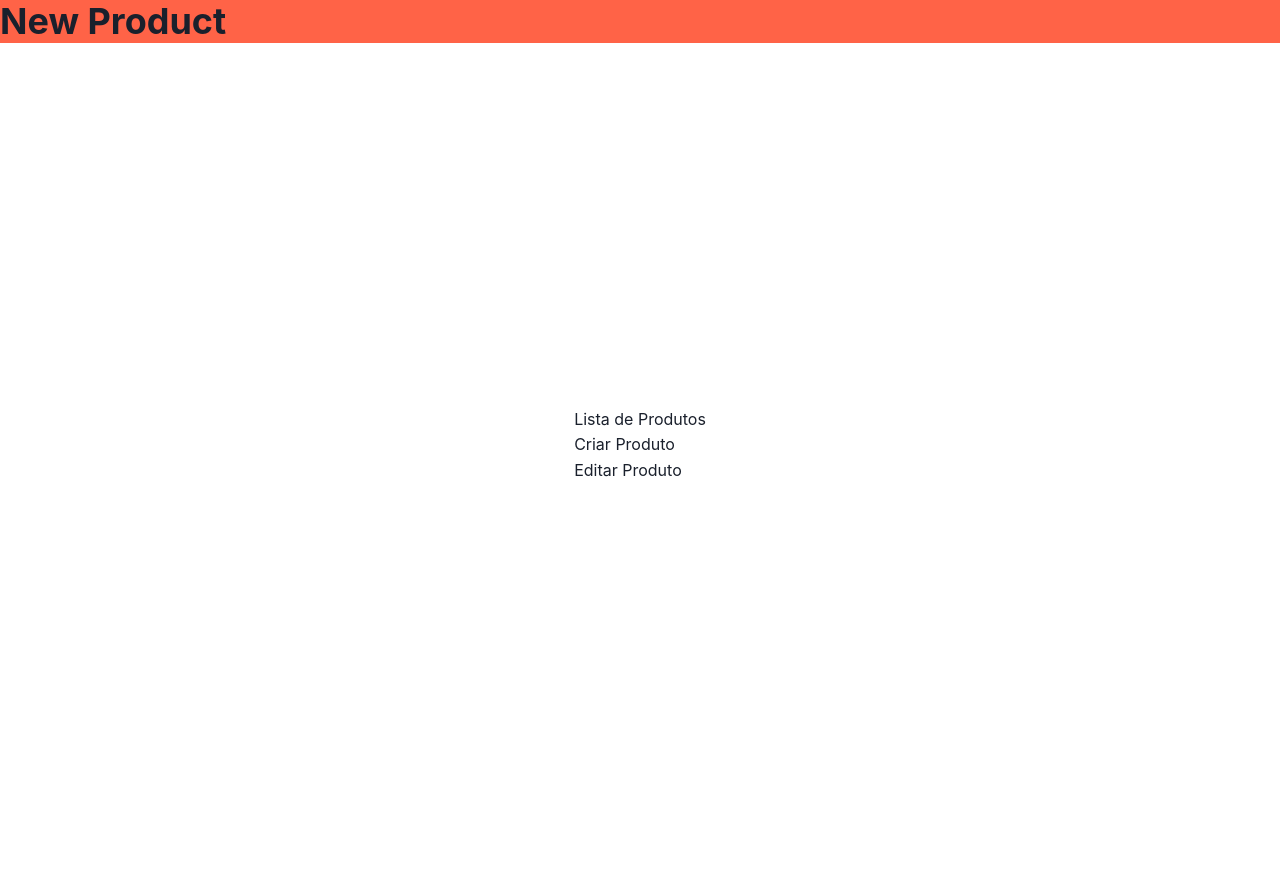
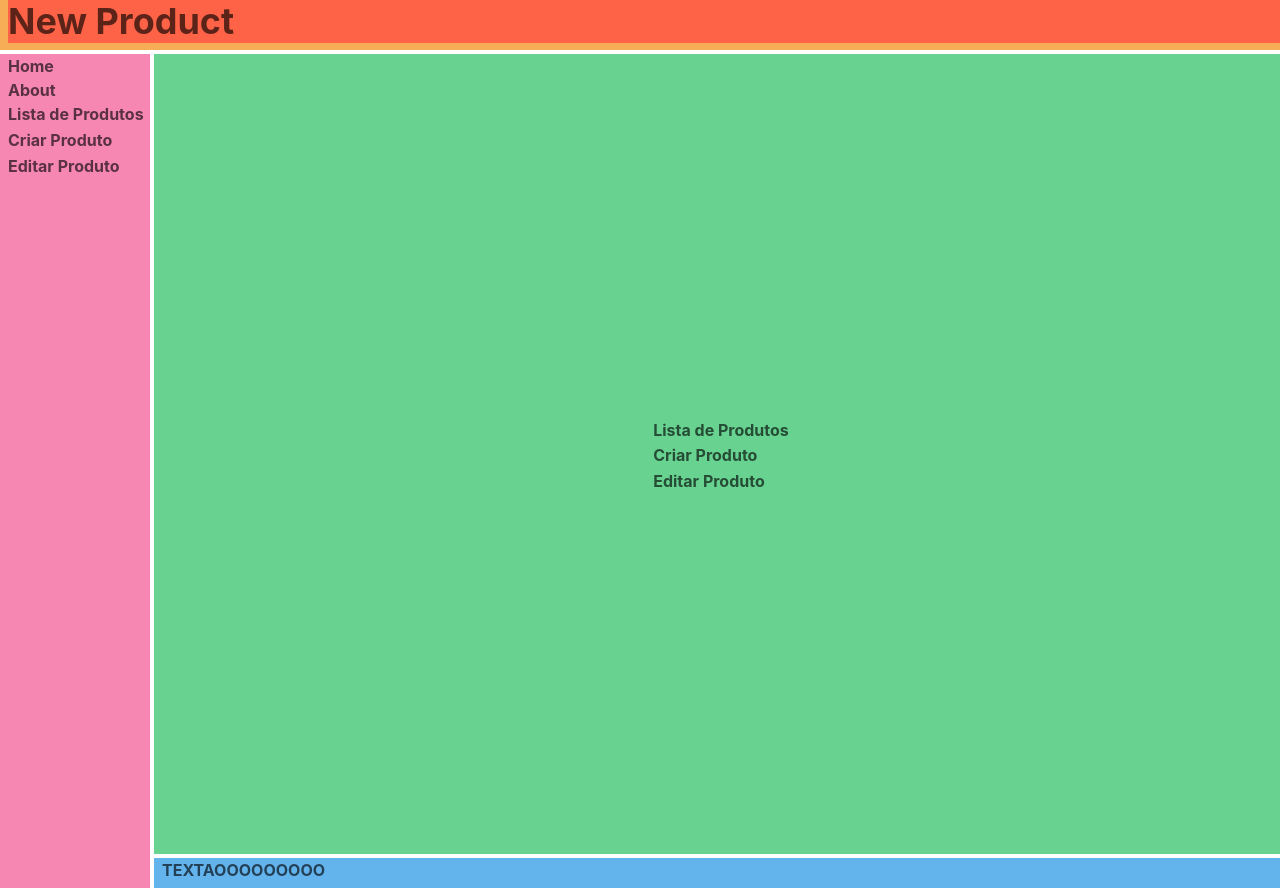
Before and after one commit to ZanellaIgor/teste_front, a React (Create React App) app: page / in a window 1280 px wide. Before the commit the page ends 843 px from the top, so only its background shows below. Built offline with nearby package versions, Linux system fonts and the light colour scheme.

Commit message:
initchakraui

```diff
--- a/package.json
+++ b/package.json
@@ -3,6 +3,7 @@
   "version": "0.1.0",
   "private": true,
   "dependencies": {
+    "@chakra-ui/icons": "^2.0.17",
     "@chakra-ui/react": "^2.5.4",
     "@emotion/react": "^11.10.6",
     "@emotion/styled": "^11.10.6",
--- a/src/App.js
+++ b/src/App.js
@@ -1,5 +1,6 @@
 
-import { BrowserRouter, Route, Routes } from 'react-router-dom';
+
+
 import './App.css';
 
 import ProductRoutes from './pages/Routes/ProductRoutes';
@@ -9,7 +10,8 @@ function App() {
   return (
     <div className="App">
 
-     <ProductRoutes/>
+        <ProductRoutes />
+
 
     </div>
   );
--- a/src/pages/CreateProduct/CreateProduct.js
+++ b/src/pages/CreateProduct/CreateProduct.js
@@ -1,11 +1,12 @@
 import React from 'react'
 import axios from 'axios'
 import InputProduct from '../components/InputProduct'
+import { Heading } from '@chakra-ui/react'
 
 const CreateProduct = () => {
     const text = "Enviar"
 
-    function handleClickCreate({produto}){
+    function handleClickCreate({ produto }) {
         console.log(produto)
         // axios.post(url, produto)
         //   .then(response => {
@@ -15,13 +16,17 @@ const CreateProduct = () => {
         //   .catch(error => console.log(error))
     }
     return (
+        <>
 
-        <div>
-            <h3>Crie seu produto:</h3>
+            <Heading>Crie seu produto:</Heading>
             <InputProduct
                 text={text}
-            handleClick={handleClickCreate}/>
-        </div>
+                handleClick={handleClickCreate}
+
+            />
+        </>
+
+
     )
 }
 
--- a/src/pages/EditProduct/EditProduct.js
+++ b/src/pages/EditProduct/EditProduct.js
@@ -2,6 +2,7 @@ import React, { useEffect } from 'react'
 import InputProduct from '../components/InputProduct'
 import { useParams } from 'react-router-dom';
 import axios from 'axios';
+import { Heading } from '@chakra-ui/react';
 
 
 const EditProduct = () => {
@@ -24,14 +25,15 @@ const EditProduct = () => {
     }, [id])
 
     return (
-        <div>
-            <h3>Edite o Produto:</h3>
+        <>
+
+            <Heading>Edite o Produto:</Heading>
             <InputProduct
                 text={text}
                 evento={handleClick}
 
                />
-        </div>
+        </>
     )
 }
 
--- a/src/pages/RenderListProduct/RenderListProduct.js
+++ b/src/pages/RenderListProduct/RenderListProduct.js
@@ -1,8 +1,23 @@
+import {
+    Table,
+    Thead,
+    Tbody,
+    Tfoot,
+    Tr,
+    Th,
+    Td,
+    TableCaption,
+    TableContainer,
+    Input,
+    FormControl,
+    Flex,
+    FormLabel,
+    Heading
+} from '@chakra-ui/react'
 
 import React, { useEffect, useState } from "react";
 import axios from "axios";
 
-import styles from "./RenderListProduct.module.css"
 
 //icons
 import { BsFillGridFill } from 'react-icons/bs';
@@ -17,7 +32,7 @@ const RenderListProduct = () => {
     const [ref, setRef] = useState("");
     const [fab, setFab] = useState("");
 
-    const baseURL = "https://windelweb.windel.com.br:3000/teste-front"
+    const baseURL = "https://homologacao.windel.com.br:3000/teste-front"
 
     useEffect(() => {
         axios.get(baseURL)
@@ -35,7 +50,7 @@ const RenderListProduct = () => {
         if (window.confirm('Tem certeza que deseja deletar este Produto?')) {
             console.log(baseURL)
             axios.delete(`${baseURL}/${id}`)
-                .then(response => {
+                .Then(response => {
                     console.log(response.data)
                 })
                 .catch(error => console.log(error))
@@ -47,7 +62,7 @@ const RenderListProduct = () => {
         alert("Função não habilitada")
 
         axios.patch(`${baseURL}/${id}`, produtos)
-            .then(response => {
+            .Then(response => {
                 console.log(response)
             })
             .catch(error => {
@@ -57,49 +72,59 @@ const RenderListProduct = () => {
 
     return (
         <>
-            <div>
-                <label>
-                    Descrição:
-                    <input type="text" value={desc} onChange={(e) => setDesc(e.target.value)} />
-                </label>
-                <label>
-                    Referência:
-                    <input type="text" value={ref} onChange={(e) => setRef(e.target.value)} />
-                </label>
-                <label>
-                    Fabricante:
-                    <input type="text" value={fab} onChange={(e) => setFab(e.target.value)} />
-                </label>
-            </div>
-            <table className={styles.container_tabela}>
-                <thead className={styles.cabecalho_tabela}>
-                    <tr>
-                        <th >Imagem</th>
-                        <th>Nome do Produto</th>
-                        <th>Referência</th>
-                        <th /*onClick={() => ordernar(this, true)}*/> <span> Valor de Venda</span></th>
-                        <th>Fabricante</th>
-                        <th /*onClick={() => ordernar(this, true)}*/>Estoque</th>
-                        <th> <FaListUl /> <BsFillGridFill /> </th>
-                    </tr>
-                </thead>
 
-                <tbody >
+            <Heading>Produtos:</Heading>
+            <Flex>
+
+                <FormControl>
+                    <FormLabel>
+                        Descrição:
+                        <Input type="text" value={desc} onChange={(e) => setDesc(e.target.value)} />
+                    </FormLabel>
+                </FormControl>
+                <FormControl>
+                    <FormLabel>
+                        Referência:
+                        <Input type="text" value={ref} onChange={(e) => setRef(e.target.value)} />
+                    </FormLabel>
+                </FormControl>
+                <FormControl>
+                    <FormLabel>
+                        Fabricante:
+                        <Input type="text" value={fab} onChange={(e) => setFab(e.target.value)} />
+                    </FormLabel>
+                </FormControl>
+
+
+            </Flex>
+            <Table>
+                <Thead>
+                    <Tr>
+                        <Th >Imagem</Th>
+                        <Th>Nome do Produto</Th>
+                        <Th>Referência</Th>
+                        <Th /*onClick={() => ordernar(This, true)}*/> <span> Valor de Venda</span></Th>
+                        <Th>Fabricante</Th>
+                        <Th /*onClick={() => ordernar(This, true)}*/>Estoque</Th>
+                        <Th> <FaListUl /> <BsFillGridFill /> </Th>
+                    </Tr>
+                </Thead>
+
+                <Tbody >
                     {produtos.map(produto => (
-                        <tr key={produto.id} className={styles.container_produto}>
-                            <td><img src={produto.imagemProduto} alt="Imagem do Produto" /></td>
-                            <td>{produto.nome}</td>
-                            <td>{produto.valorVenda}</td>
-                            <td>{produto.referencia}</td>
-                            <td>{produto.fabricante}</td>
-                            <td>{produto.estoque} {produto.unidadeMedida}</td>
-                            <td><RiDeleteBin7Fill onClick={() => deleteProdutos(produto.id)} className="imagem-acao" /> <Link to={`/Produtos/Editar_Produto/${produto.id}`}><AiFillEdit className="imagem-acao" /></Link> </td>
-                        </tr>
+                        <Tr key={produto.id}>
+                            <Td><img src={produto.imagemProduto} alt="Imagem do Produto" /></Td>
+                            <Td>{produto.nome}</Td>
+                            <Td>{produto.valorVenda}</Td>
+                            <Td>{produto.referencia}</Td>
+                            <Td>{produto.fabricante}</Td>
+                            <Td>{produto.estoque} {produto.unidadeMedida}</Td>
+                            <Td><RiDeleteBin7Fill onClick={() => deleteProdutos(produto.id)} className="imagem-acao" /> <Link to={`/Produtos/Editar_Produto/${produto.id}`}><AiFillEdit className="imagem-acao" /></Link> </Td>
+                        </Tr>
+                    ))}
+                </Tbody>
 
-                    ))}
-                </tbody>
-
-            </table>
+            </Table>
         </>
     )
 }
--- a/src/pages/Routes/ProductRoutes.js
+++ b/src/pages/Routes/ProductRoutes.js
@@ -1,10 +1,14 @@
+import { Grid, GridItem } from '@chakra-ui/react';
 import React from 'react'
 
 import { BrowserRouter, Route, Routes } from 'react-router-dom';
+import About from '../components/About';
+import Footer from '../components/Footer';
 import { Header } from '../components/Header';
 
 
 import Home from '../components/Home';
+import Navbar from '../components/Navbar';
 import CreateProduct from '../CreateProduct/CreateProduct';
 import EditProduct from '../EditProduct/EditProduct';
 import RenderListProduct from '../RenderListProduct/RenderListProduct';
@@ -13,14 +17,37 @@ const ProductRoutes = () => {
 
     return (
         <BrowserRouter>
+            <Grid templateAreas={`"header header"
+                  "nav main"
+                  "nav footer"`}
+                gridTemplateRows={'25% 1fr 30px'}
+                gridTemplateColumns={'150px 1fr'}
+                h='200px'
+                gap='1'
+                color='blackAlpha.700'
+                fontWeight='bold'
+            >
+                <GridItem  pl='2' bg='orange.300' area={'header'}>
                     <Header />
+                </GridItem>
 
+                <GridItem pl='2' bg='pink.300' area={'nav'}>
+                    <Navbar />
+                </GridItem>
+
+                <GridItem pl='2' bg='green.300' area={'main'}>
                     <Routes>
                         <Route path='/' element={<Home />} />
+                        <Route path='/About' element={<About/>} />
                         <Route path='/Produtos' element={<RenderListProduct />} />
                         <Route path='/Produtos/Criar_Produto' element={<CreateProduct />} />
                         <Route path='/Produtos/Editar_Produto/:id' element={<EditProduct />} />
                     </Routes>
+                </GridItem>
+                <GridItem pl='2' bg='blue.300' area={'footer'}>
+                    <Footer />
+                </GridItem>
+            </Grid>
         </BrowserRouter>
     )
 }
--- /dev/null
+++ b/src/pages/components/About.js
@@ -0,0 +1,9 @@
+import React from 'react'
+
+const About = () => {
+  return (
+    <div>About</div>
+  )
+}
+
+export default About
--- /dev/null
+++ b/src/pages/components/Footer.js
@@ -0,0 +1,9 @@
+import React from 'react'
+
+const Footer = () => {
+  return (
+    <div>TEXTAOOOOOOOOO</div>
+  )
+}
+
+export default Footer
--- /dev/null
+++ b/src/pages/components/Navbar.js
@@ -0,0 +1,35 @@
+import { Flex, Spacer, Box, Text, List, ListItem } from '@chakra-ui/react';
+import { Link } from 'react-router-dom';
+
+const Navbar = () => {
+    return (
+        <Flex>
+
+
+            <List>
+                <Link to='/'>
+                    <Text fontWeight='bold'>Home</Text>
+                </Link>
+                <Link to='/about'>
+                    <Text fontWeight='bold'>About</Text>
+                </Link>
+
+                <Link to='/Produtos'><ListItem>
+                    Lista de Produtos
+                </ListItem>
+                </Link>
+                <ListItem>
+                    <Link to='/Produtos/Criar_Produto'>Criar Produto</Link>
+                </ListItem>
+                <ListItem>
+                </ListItem>
+                <ListItem>
+                    <Link to='/Produtos/Editar_Produto/:id'>Editar Produto</Link>
+                </ListItem>
+            </List>
+
+        </Flex>
+    );
+};
+
+export default Navbar;
```
Also changed, not shown: 1 other file (tests, documents, lock files or other folders). Lines whose indentation alone changed are shown as unchanged.
